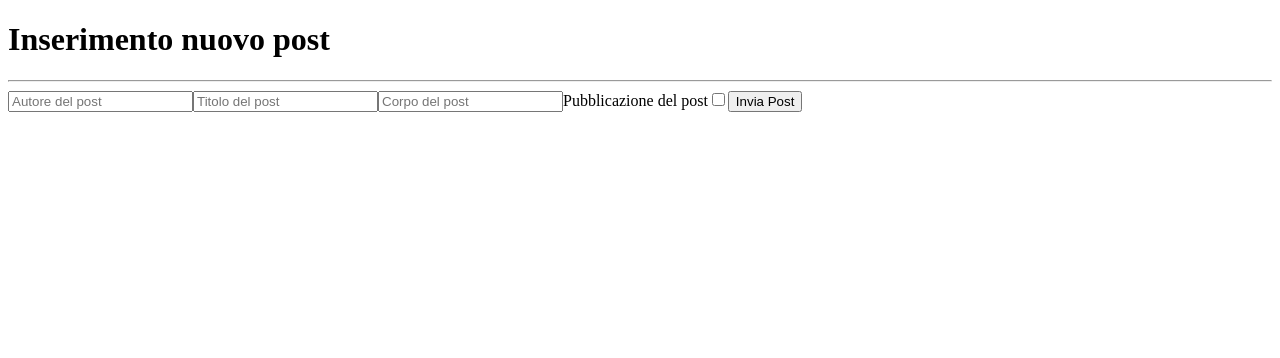
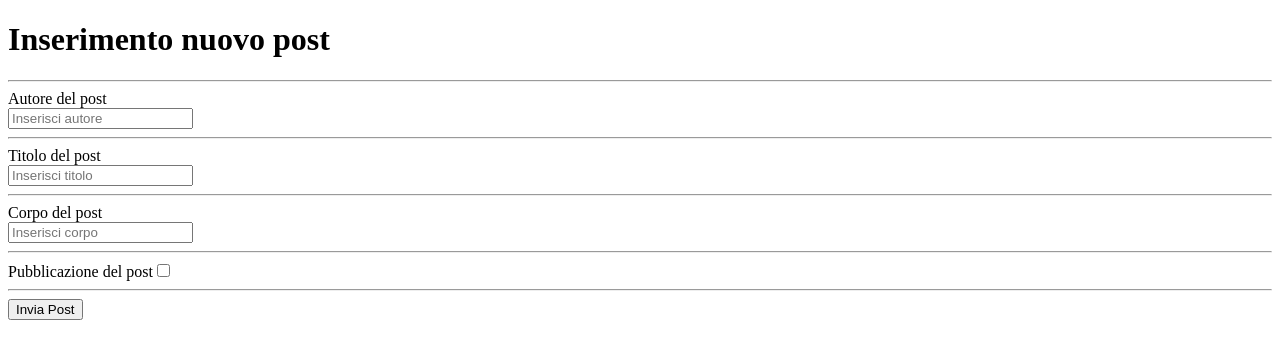
Before and after one commit to lorenzosalti/react-post-form, a React (Vite) app: page / in a window 1280 px wide. Shown: the top 358 px of the page. Built offline with nearby package versions, Linux system fonts and the light colour scheme.

Commit message:
feat: main focus completed

```diff
--- a/src/App.jsx
+++ b/src/App.jsx
@@ -39,9 +39,16 @@ function App() {
     event.preventDefault()
 
     console.log('form inviato')
-    console.log(postData)
+    // console.log(postData)
 
-    // axios.post()
+    // chiamata POST con axios
+    axios.post('https://67c5b4f3351c081993fb1ab6.mockapi.io/api/posts', postData)
+      .then(response => {
+        console.log(response.data)
+      })
+      .catch(error => {
+        console.log(error)
+      })
 
 
     // azzeramento dopo l'invio dei valori inseriti
@@ -58,31 +65,40 @@ function App() {
       <form onSubmit={handleSubmit}>
 
         {/* Autore del post */}
+        <label htmlFor="author">Autore del post</label> <br />
         <input
           type="text"
           name="author"
           value={postData.author}
           onChange={handlePostData}
-          placeholder="Autore del post"
+          placeholder="Inserisci autore"
         />
 
+        <hr />
+
         {/* Titolo del post */}
+        <label htmlFor="title">Titolo del post</label> <br />
         <input
           type="text"
           name="title"
           value={postData.title}
           onChange={handlePostData}
-          placeholder="Titolo del post"
+          placeholder="Inserisci titolo"
         />
 
+        <hr />
+
         {/* Corpo del post */}
+        <label htmlFor="body">Corpo del post</label> <br />
         <input
           type="text"
           name="body"
           value={postData.body}
           onChange={handlePostData}
-          placeholder="Corpo del post"
+          placeholder="Inserisci corpo"
         />
+
+        <hr />
 
         {/* Pubblicazione del post */}
         <label htmlFor="public">Pubblicazione del post</label>
@@ -93,6 +109,8 @@ function App() {
           onChange={handlePostData}
         />
 
+        <hr />
+
         <button type="submit">Invia Post</button>
 
       </form>
```
